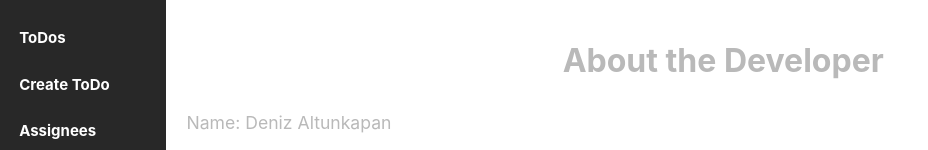
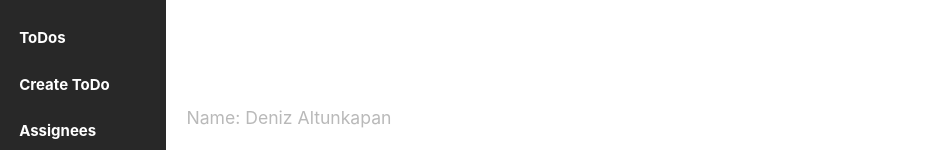
Before and after one commit to DenizAltunkapan/todo-planner, a Vue app in the folder frontend/: page /about in a window 1280 px wide. Shown: the top 150 px of the page, without its empty margins (0-928 px from the left). Built offline with nearby package versions, Linux system fonts and the light colour scheme.

Commit message:
improve formatting and add new icon for the page

```diff
--- a/frontend/index.html
+++ b/frontend/index.html
@@ -2,7 +2,7 @@
 <html lang="en">
   <head>
     <meta charset="UTF-8">
-    <link rel="icon" href="/favicon.ico">
+    <link rel="icon" href="/src/assets/Icon.png">
     <meta name="viewport" content="width=device-width, initial-scale=1.0">
     <title>ToDo Planner</title>
   </head>
--- a/frontend/src/assets/todoList.css
+++ b/frontend/src/assets/todoList.css
@@ -14,7 +14,8 @@
 }
 
 .filter-input,
-.filter-select, .clear-btn {
+.filter-select,
+.clear-btn {
   padding: 0.6rem;
   font-size: 1rem;
   border: 1px solid #555;
@@ -149,14 +150,16 @@
   right: 1.5rem;
   border: none;
   border-radius: 8px;
-  background-color: #0069d9;
+  background-color: #007bff;
   color: white;
   font-size: 15px;
   display: flex;
   align-items: center;
   justify-content: center;
   cursor: pointer;
-  transition: background-color 0.3s ease, transform 0.3s ease;
+  transition:
+    background-color 0.3s ease,
+    transform 0.3s ease;
 }
 
 .download-btn:hover {
@@ -167,7 +170,6 @@
 .download-btn .icon {
   margin: 5px;
 }
-
 
 .details-btn {
   background-color: #007bff;
--- a/frontend/src/router/index.ts
+++ b/frontend/src/router/index.ts
@@ -3,8 +3,8 @@ import AssigneeView from '@/views/assignees/AssigneeView.vue'
 import CreateAssigneeView from '@/views/assignees/CreateAssignee.vue'
 import AssigneeDetailView from '@/views/assignees/AssigneeDetail.vue'
 import ToDoListView from '@/views/todos/ToDoListView.vue'
-import CreateToDoView from '@/views/todos/CreateToDoView.vue'
-import ToDoDetailView from '@/views/todos/ToDoDetailView.vue'
+import CreateToDoView from '@/views/todos/CreateToDo.vue'
+import ToDoDetailView from '@/views/todos/ToDoDetail.vue'
 import AboutView from '@/views/AboutView.vue'
 // @ts-ignore
 import HomePage from '@/views/HomePage.vue'
--- a/frontend/src/views/AboutView.vue
+++ b/frontend/src/views/AboutView.vue
@@ -24,10 +24,10 @@ const student = reactive({
 <style scoped>
 h1 {
   text-align: center;
-  font-size: 2rem;
+  font-size: 1.8rem;
   margin-bottom: 1.5rem;
-  color: #b9b9b9;
-  font-weight: bold;
+  color: #ffffff;
+  padding-top: 15px;
 }
 
 .student-info p {
--- a/frontend/src/views/assignees/CreateAssignee.vue
+++ b/frontend/src/views/assignees/CreateAssignee.vue
@@ -62,7 +62,7 @@ function createAssignee() {
       }
       return response.json()
     })
-    .then((data) => {
+    .then(() => {
       showToast(new Toast('Success', 'Assignee successfully created!', 'success', faCheck, 5))
       assignee.value = { prename: '', name: '', email: '' }
       setTimeout(() => {
```
Also changed, not shown: frontend/package.json (+4 -4 lines), frontend/src/views/todos/ToDoListView.vue (+20 -20 lines), frontend/src/assets/Icon.png (added), frontend/src/views/todos/CreateToDo.vue (renamed from frontend/src/views/todos/CreateToDoView.vue), frontend/src/views/todos/ToDoDetail.vue (renamed from frontend/src/views/todos/ToDoDetailView.vue), 1 other file (tests, documents, lock files or other folders).
